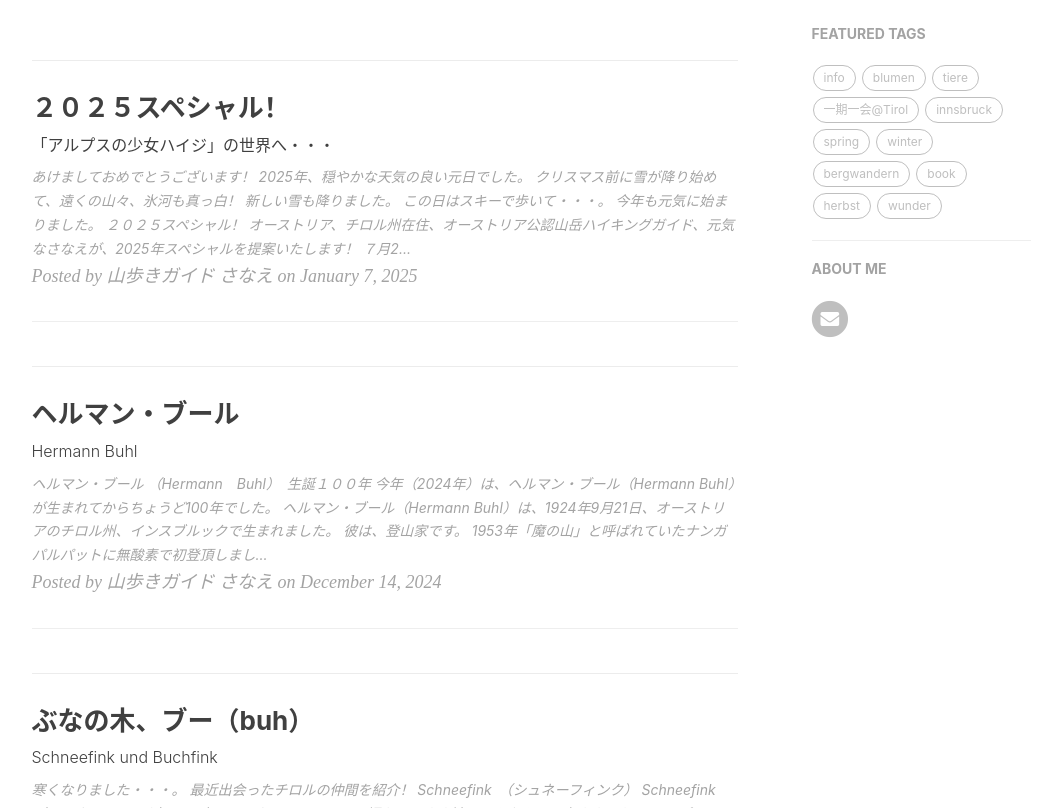
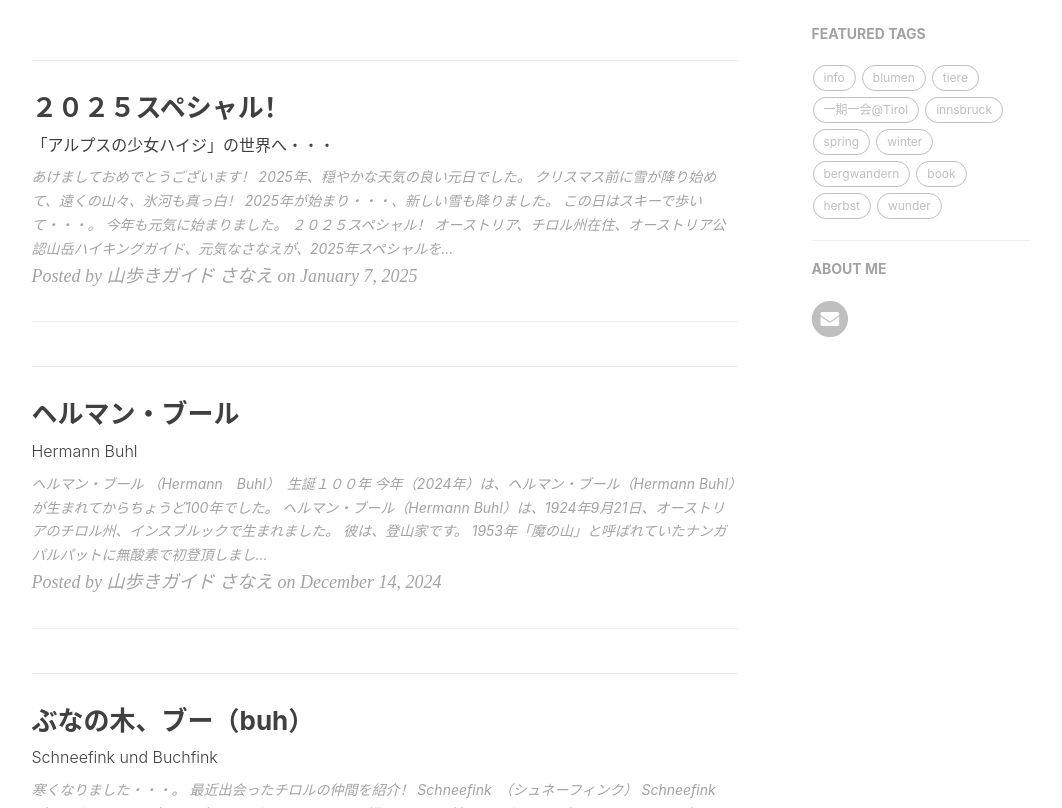
Before and after one commit to yamayagi/yamayagi.github.io, a Jekyll site: the page built from index.html, in a window 1280 px wide and 900 px high, scrolled down 330 px, cut to the strip 92-900 px from the top of the window. Shown: the whole strip, without its empty margins (136-1198 px from the left). Built offline with Jekyll 4.4.1, drawn with Linux system fonts in a browser that asks for light colours; nearby versions of some CDN libraries; the list of posts is cut into pages by our own code; comment, search, counter and statistics services are not loaded.

Commit message:
Update 2025-01-07-info.md

```diff
--- a/_posts/2025-01-07-info.md
+++ b/_posts/2025-01-07-info.md
@@ -14,7 +14,7 @@ tags: [info]
 
 ![20250103rangerkopfel](https://piwigo.schickl.de/i.php?/upload/2025/01/06/20250106101852-4346f261-me.jpg)
 
-新しい雪も降りました。
+2025年が始まり・・・、新しい雪も降りました。
 
 この日はスキーで歩いて・・・。
 
```
